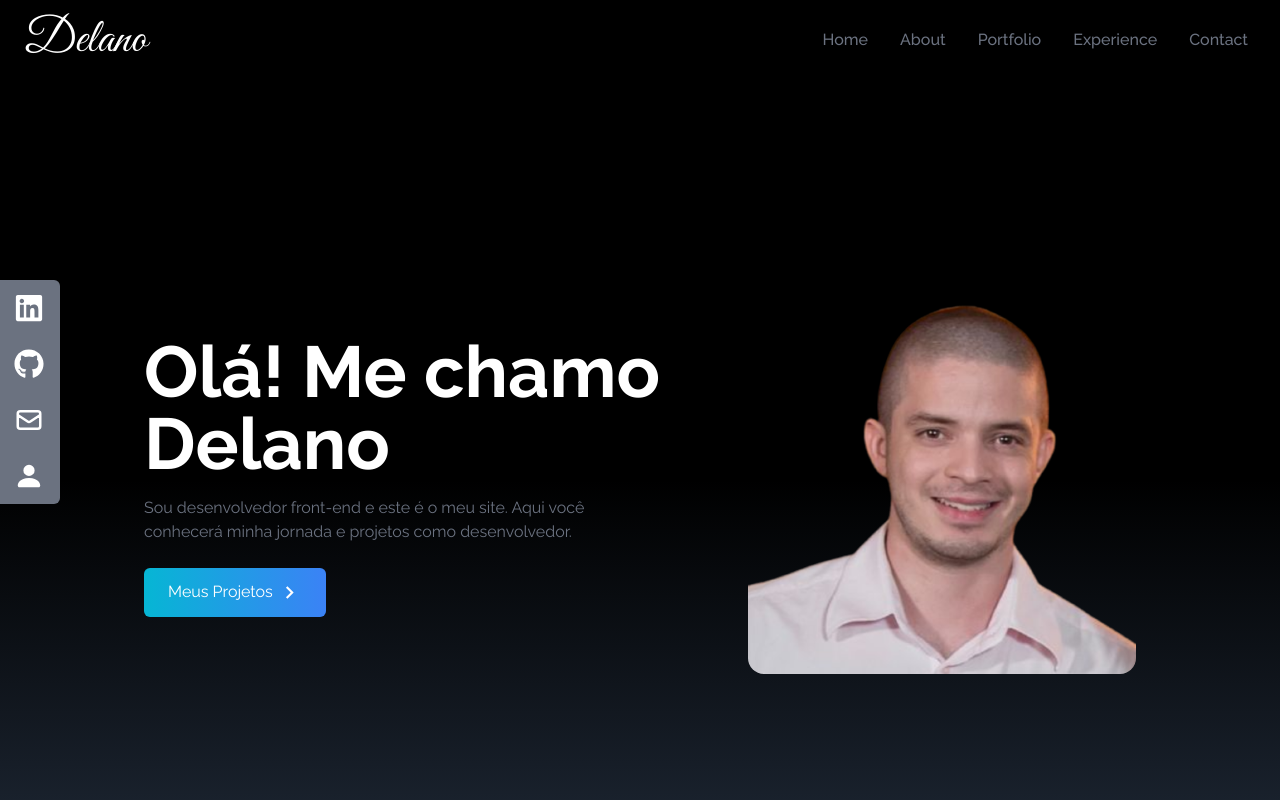
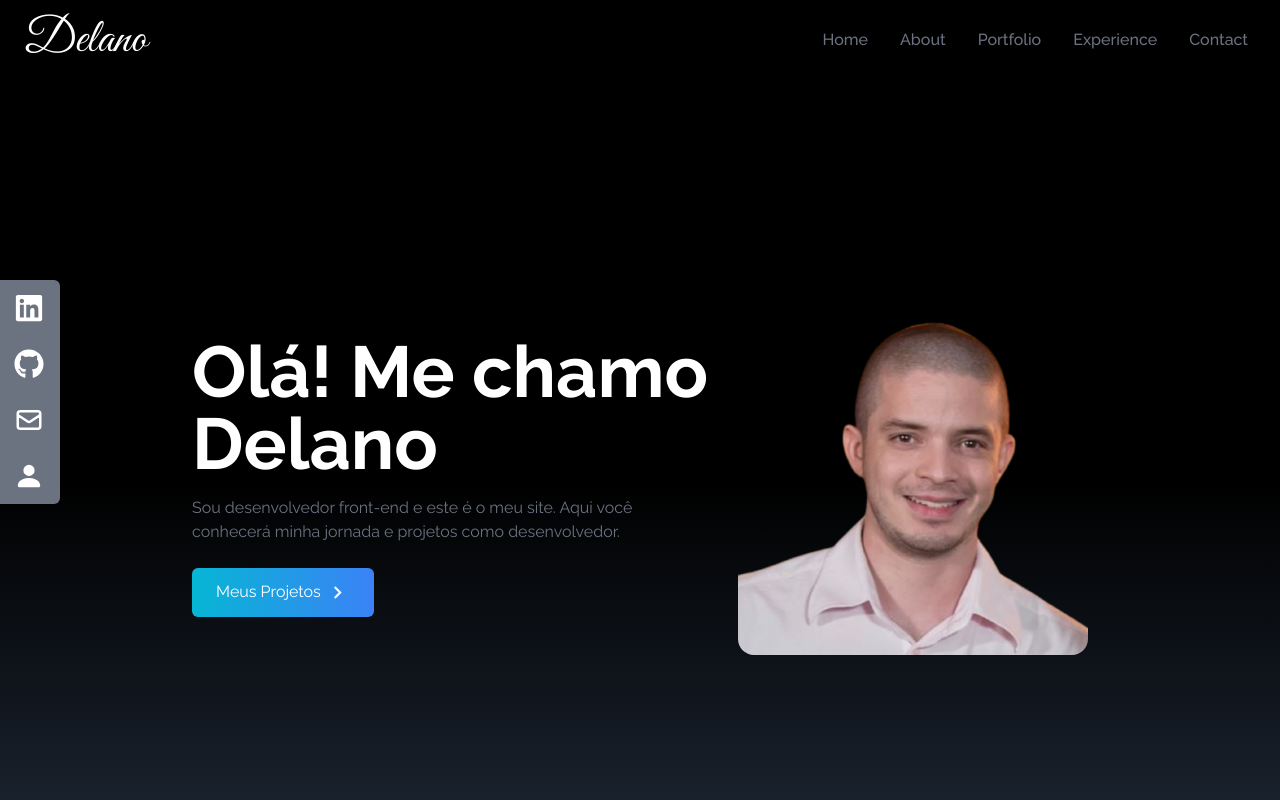
Before and after one commit to delanoquirino/delanoquirino_site, a React (Create React App) app: page / in a window 1280 px wide. Shown: the top 800 px of the page. Built offline with nearby package versions, Linux system fonts and the light colour scheme.

Commit message:
ajustando a socialLinks

```diff
--- a/src/components/Home.jsx
+++ b/src/components/Home.jsx
@@ -9,7 +9,7 @@
       name="home"
       className="h-screen w-full bg-gradient-to-b from-black via-black to-gray-800"
     >
-      <div className="max-w-screen-lg mx-auto flex flex-col items-center justify-center h-full px-4 md:flex-row">
+      <div className="max-w-screen-lg mx-auto flex flex-col items-center justify-center h-full px-16 md:flex-row">
         <div className="flex flex-col justify-center h-ful">
           <h2 className="text-4xl sm:text-7xl font-bold text-white">
             Olá! Me chamo Delano{" "}
```
